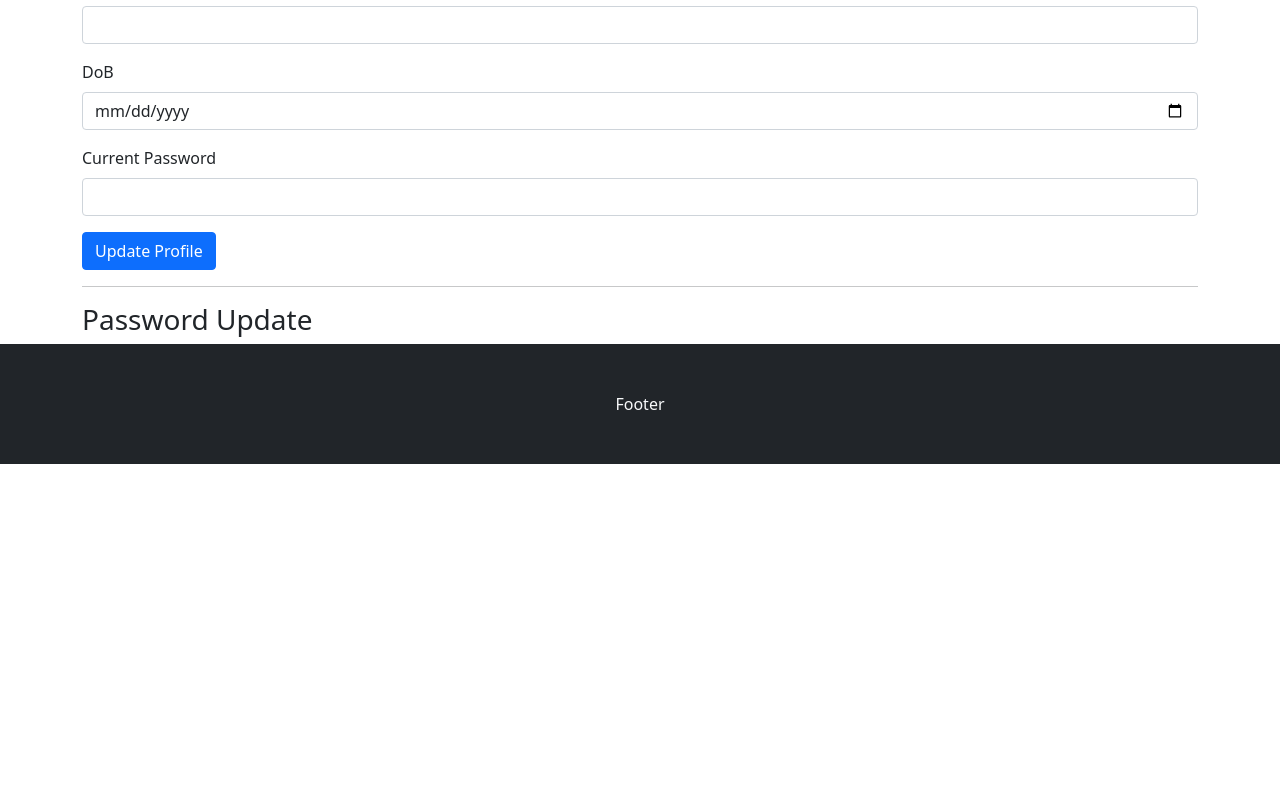
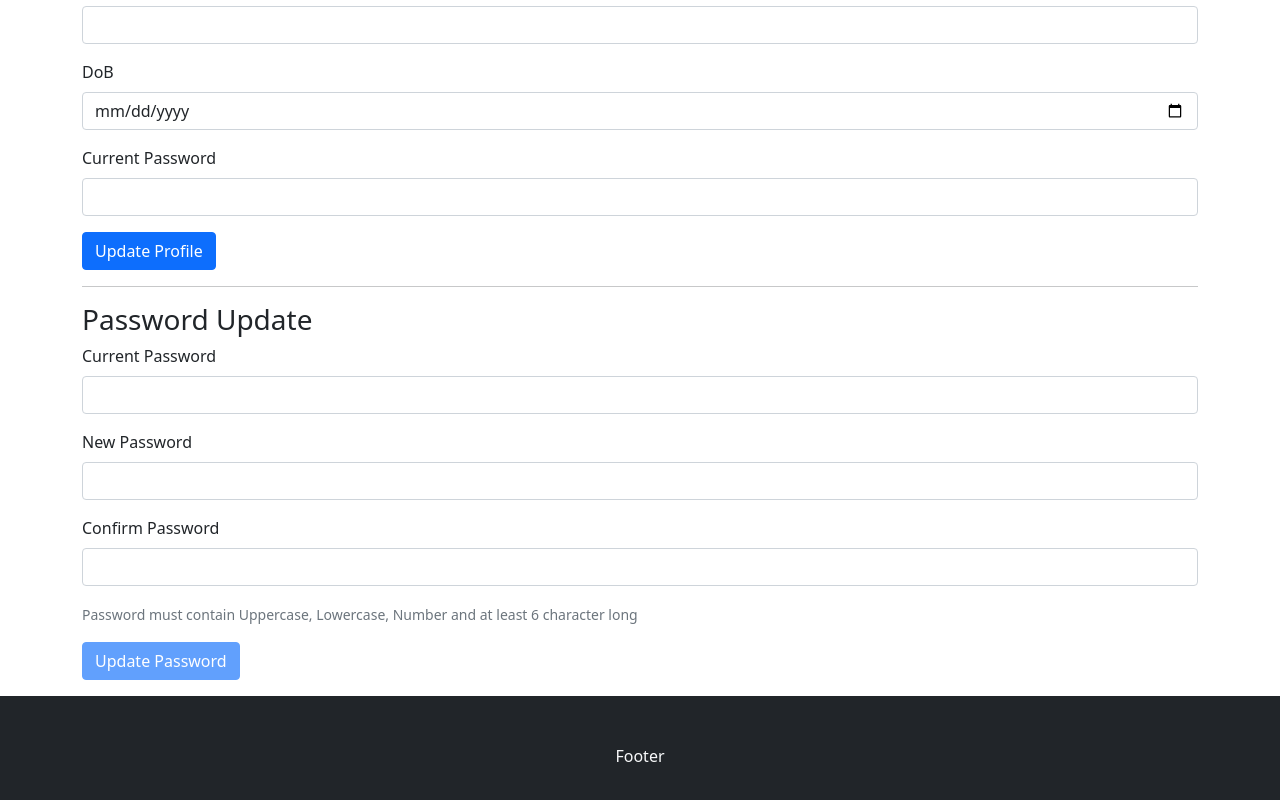
Before and after one commit to NicWirnt/ecommerce-frontend, a React (Create React App) app: page /admin-profile in a window 1280 px wide. Shown: the part 484-1284 px from the top of the page. Before the commit the page ends 948 px from the top, so only its background shows below. Built offline with nearby package versions, Linux system fonts and the light colour scheme.

Commit message:
Update password form done

```diff
--- a/src/helper/axiosHelper.js
+++ b/src/helper/axiosHelper.js
@@ -167,7 +167,14 @@ export const requestPasswordResetOTP = (dataObj) => {
   return apiProcessor({ method: "post", url, dataObj });
 };
 
+//reset password
 export const updateAdminPassword = (dataObj) => {
   const url = adminAPI + "/password";
   return apiProcessor({ method: "patch", url, dataObj });
 };
+
+//update password
+export const updateAdminPasswordFormProfile = (dataObj) => {
+  const url = adminAPI + "/update-password";
+  return apiProcessor({ method: "patch", url, dataObj });
+};
--- a/src/pages/admin-profile/AdminProfile.js
+++ b/src/pages/admin-profile/AdminProfile.js
@@ -5,10 +5,23 @@ import { Button, Form } from "react-bootstrap";
 import { useDispatch, useSelector } from "react-redux";
 import { CustomInput } from "../../components/custom-input/CustomInput";
 import AdminLayout from "../layouts/AdminLayout";
-import { updateAdminProfileAction } from "./AdminProfileAction";
+import {
+  updateAdminProfileAction,
+  updatePassAction,
+} from "./AdminProfileAction";
+
+const passInitialState = {
+  currentPassword: "",
+  password: "",
+  confirmPassword: "",
+};
 
 const AdminProfile = () => {
   const [form, setForm] = useState({});
+  const [passUpdateForm, setPassUpdateForm] = useState(passInitialState);
+  const [error, setError] = useState("");
+  const [disableButton, setDisableButton] = useState(true);
+
   const { user } = useSelector((state) => state.admin);
   const dispatch = useDispatch();
 
@@ -16,6 +29,7 @@ const AdminProfile = () => {
     setForm(user);
   }, [user]);
 
+  //Profile update
   const handleOnChange = (e) => {
     const { name, value } = e.target;
     setForm({
@@ -82,6 +96,74 @@ const AdminProfile = () => {
     },
   ];
 
+  //Password Update
+  const handleOnPasswordChange = (e) => {
+    const { name, value } = e.target;
+    if (name === "password" || "confirmPassword") {
+      setError("");
+      !disableButton && setDisableButton(true);
+    }
+
+    setPassUpdateForm({
+      ...passUpdateForm,
+      [name]: value,
+    });
+
+    if (name === "confirmPassword") {
+      const { password } = passUpdateForm;
+      password !== value && setError("Password do not match");
+      password.length < 6 && setError("Password must be at least 6 character");
+
+      !/[a-z]/.test(password) && setError("Password must contain lowercase");
+      !/[A-Z]/.test(password) && setError("Password must contain uppercase");
+      !/[0-9]/.test(password) && setError("Password must contain number");
+      !passUpdateForm.password && setError("New password must be provided");
+    }
+  };
+
+  const handleOnPasswordSubmit = (e) => {
+    e.preventDefault();
+    const { confirmPassword, password, currentPassword } = passUpdateForm;
+    if (confirmPassword !== password) {
+      return alert("Password do not match");
+    }
+    const obj = {
+      password,
+      email: user.email,
+      currentPassword,
+    };
+    dispatch(updatePassAction(obj));
+  };
+
+  const toDisableButton = () => {
+    !error && setDisableButton(false);
+  };
+
+  const resetPassFields = [
+    {
+      lable: "Current Password",
+      name: "currentPassword",
+      type: "password",
+      value: passUpdateForm.currentPassword,
+      required: true,
+    },
+    {
+      lable: "New Password",
+      name: "password",
+      type: "password",
+      value: passUpdateForm.password,
+      required: true,
+    },
+    {
+      lable: "Confirm Password",
+      name: "confirmPassword",
+      type: "password",
+      value: passUpdateForm.confirmPassword,
+      required: true,
+      onBlur: toDisableButton,
+    },
+  ];
+
   return (
     <AdminLayout>
       <div className="update-info mt-3">
@@ -96,8 +178,24 @@ const AdminProfile = () => {
         </Form>
       </div>
       <hr />
-      <div className="reset-password">
+      <div className="reset-password mb-3">
         <h3>Password Update</h3>
+        <Form onSubmit={handleOnPasswordSubmit}>
+          {resetPassFields.map((item, i) => (
+            <CustomInput key={i} {...item} onChange={handleOnPasswordChange} />
+          ))}
+          <Form.Group className="mb-3">
+            <Form.Text>
+              Password must contain Uppercase, Lowercase, Number and at least 6
+              character long
+            </Form.Text>
+            <div className="text-danger fw-bold mb-3">{error}</div>
+          </Form.Group>
+          <Button type="submit" disabled={disableButton}>
+            {" "}
+            Update Password
+          </Button>
+        </Form>
       </div>
     </AdminLayout>
   );
--- a/src/pages/admin-profile/AdminProfileAction.js
+++ b/src/pages/admin-profile/AdminProfileAction.js
@@ -1,6 +1,7 @@
 import {
   requestPasswordResetOTP,
   updateAdminPassword,
+  updateAdminPasswordFormProfile,
   updateAdminUser,
 } from "../../helper/axiosHelper";
 import { toast } from "react-toastify";
@@ -42,3 +43,16 @@ export const resetPassAction = (obj) => async (dispatch) => {
 
   toast[status](message);
 };
+
+//udpate password
+export const updatePassAction = (obj) => async (dispatch) => {
+  const responsePromise = updateAdminPasswordFormProfile(obj);
+
+  toast.promise(responsePromise, {
+    pending: "Please Wait...",
+  });
+
+  const { status, message } = await responsePromise;
+
+  toast[status](message);
+};
```
